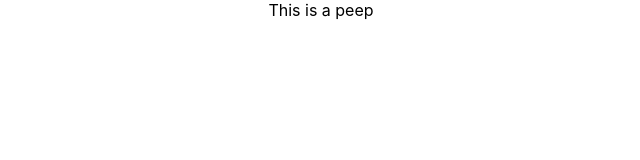
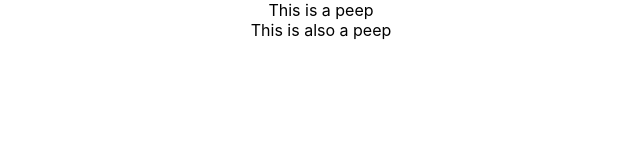
Before and after one commit to makersacademy/frontend-api-challenge, a React (Create React App) app: page / in a window 1280 px wide. Shown: the top 160 px of the page, without its empty margins (319-959 px from the left). Built offline with nearby package versions, Linux system fonts and the light colour scheme.

Commit message:
Create a simple PeepList component

```diff
--- a/src/App.js
+++ b/src/App.js
@@ -1,12 +1,11 @@
 import React from 'react';
-import logo from './logo.svg';
 import './App.css';
-import Peep from './components/peep';
+import PeepList from './components/peepList';
 
 function App() {
   return (
     <div className="App">
-      <Peep />
+      <PeepList />
     </div>
   );
 }
--- /dev/null
+++ b/src/components/peepList.js
@@ -0,0 +1,14 @@
+import React from 'react';
+
+class PeepList extends React.Component {
+  render() {
+    return (
+      <div>
+        <div>This is a peep</div>
+        <div>This is also a peep</div>
+      </div>
+    );
+  }
+}
+
+export default PeepList;
```
Also changed, not shown: 2 other files (tests, documents, lock files or other folders).
